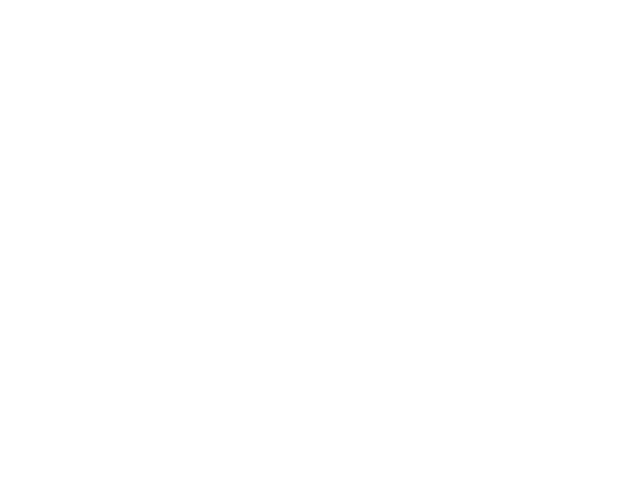
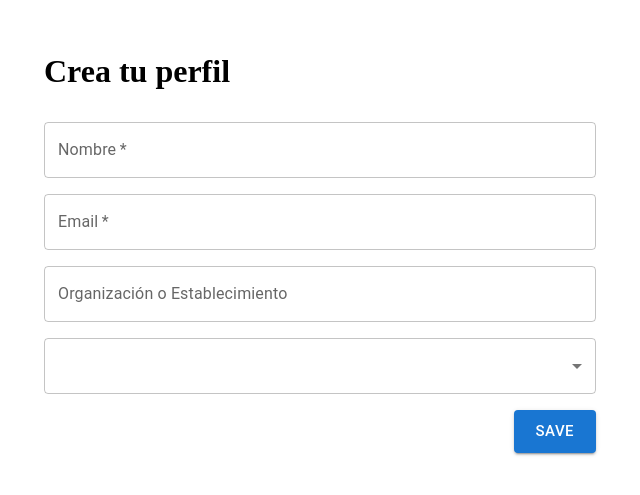
Before and after one commit to TomasBen/openLedger, a React (Vite) app: page / in a window 1280 px wide. Shown: the part 147-642 px from the top of the page, without its empty margins (320-960 px from the left). Built offline with nearby package versions, Linux system fonts and the light colour scheme.

Commit message:
added react-router dependency and crated the firstPage component

```diff
--- a/package.json
+++ b/package.json
@@ -19,7 +19,8 @@
     "@tauri-apps/plugin-shell": "^2",
     "@tauri-apps/plugin-sql": "~2",
     "react": "^18.2.0",
-    "react-dom": "^18.2.0"
+    "react-dom": "^18.2.0",
+    "react-router-dom": "^6.28.0"
   },
   "devDependencies": {
     "@tauri-apps/cli": "^2",
--- a/src/App.tsx
+++ b/src/App.tsx
@@ -1,10 +1,15 @@
+import DatabaseConnection from "./pages/DatabaseConnection.tsx";
 import FirstLogin from "./pages/FirstLogin.tsx";
+import { Routes, Route } from "react-router-dom";
 import "./App.css";
 
 export default function App() {
   return (
     <>
-      <FirstLogin />
+      <Routes>
+        <Route path="/" element={<FirstLogin />} />
+        <Route path="/connection" element={<DatabaseConnection />} />
+      </Routes>
     </>
   );
 }
--- a/src/main.tsx
+++ b/src/main.tsx
@@ -1,9 +1,12 @@
 import React from "react";
 import ReactDOM from "react-dom/client";
 import App from "./App";
+import { BrowserRouter } from "react-router-dom";
 
 ReactDOM.createRoot(document.getElementById("root") as HTMLElement).render(
   <React.StrictMode>
-    <App />
+    <BrowserRouter>
+      <App />
+    </BrowserRouter>
   </React.StrictMode>,
 );
--- a/src/pages/DatabaseConnection.tsx
+++ b/src/pages/DatabaseConnection.tsx
@@ -29,7 +29,7 @@ export default function DatabaseConnection() {
           sx={{ width: "100%", display: "flex", justifyContent: "end" }}
         >
           <Button variant="contained" size="large">
-            Connect
+            Save
           </Button>
         </Stack>
       </Container>
--- a/src/pages/FirstLogin.tsx
+++ b/src/pages/FirstLogin.tsx
@@ -1,9 +1,55 @@
-import { Container } from "@mui/material";
+import {
+  Container,
+  Stack,
+  Select,
+  MenuItem,
+  TextField,
+  Button,
+} from "@mui/material";
 
 export default function FirstLogin() {
   return (
     <>
-      <Container maxWidth={"md"}></Container>
+      <Container
+        maxWidth={"sm"}
+        sx={{
+          height: "100%",
+          display: "flex",
+          flexDirection: "column",
+          justifyContent: "center",
+          alignItems: "start",
+          gap: "1rem",
+        }}
+      >
+        <h1 style={{ marginBottom: "1rem" }}>Crea tu perfil</h1>
+        <TextField label="Nombre" variant="outlined" required fullWidth />
+        <TextField label="Email" variant="outlined" required fullWidth />
+        <TextField
+          label="Organización o Establecimiento"
+          placeholder="Murdcok and Nelson LLC."
+          variant="outlined"
+          fullWidth
+        />
+        <Select fullWidth>
+          <MenuItem value={"Emprendedor (Persona Humana)"}>
+            Emprededor (Persona Humana)
+          </MenuItem>
+          <MenuItem value={"Empresa (Persona Jurídica)"}>
+            Emresa (Persona Jurídica)
+          </MenuItem>
+          <MenuItem value={"Contador/Estudio Contable"}>
+            Contador/Estudio Contable
+          </MenuItem>
+        </Select>
+        <Stack
+          direction="row"
+          sx={{ width: "100%", display: "flex", justifyContent: "flex-end" }}
+        >
+          <Button variant="contained" size="large">
+            Save
+          </Button>
+        </Stack>
+      </Container>
     </>
   );
 }
```
Also changed, not shown: 1 other file (tests, documents, lock files or other folders).
